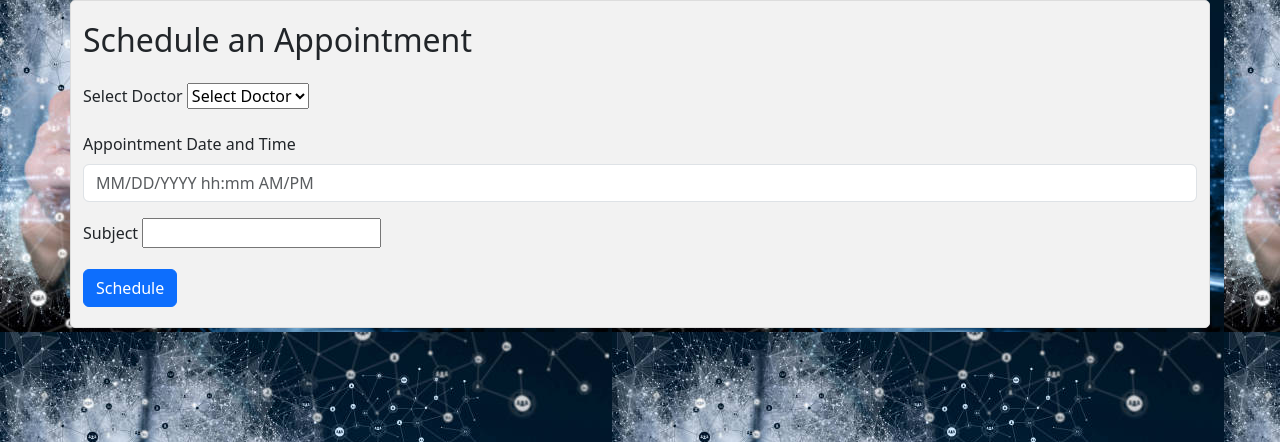
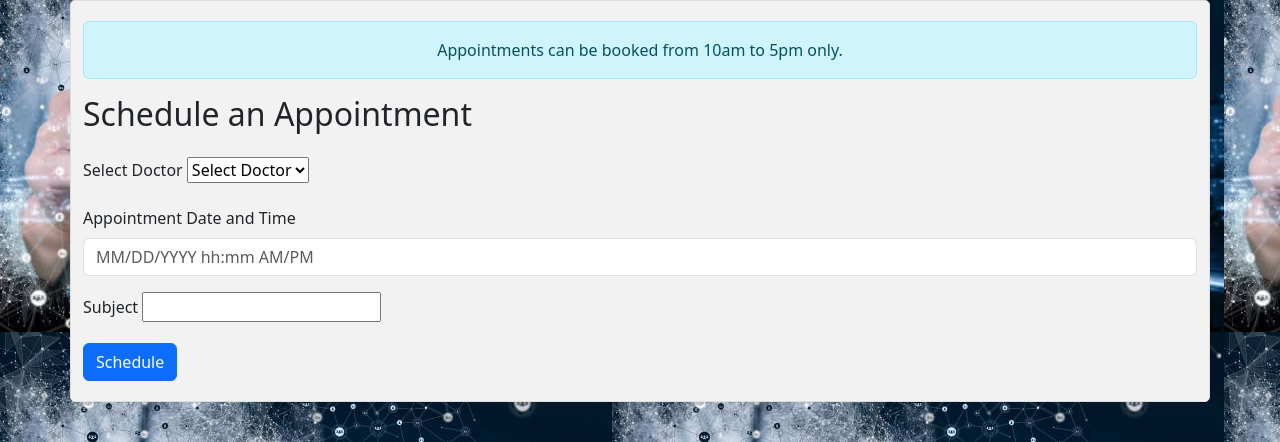
Before and after one commit to Nitss10/Patient_tracker_system, a Django app: page /patient/schedule_appointment/ in a window 1280 px wide. Shown: the part 76-518 px from the top of the page. Run offline with Django 4.2, Linux system fonts and the light colour scheme; a user stored in the database is signed in; data comes from the database, SQL or seed files in the repository; both versions use the stored data as it was after the commit.

Commit message:
Alert changes

```diff
--- a/myhealthcareportal/health/templates/base_doctor.html
+++ b/myhealthcareportal/health/templates/base_doctor.html
@@ -30,12 +30,14 @@
         window.setTimeout(function() {
             var alerts = document.querySelectorAll('.alert');
             for(var i = 0; i < alerts.length; i++) {
+                if (!alerts[i].id.includes('persistentAlert')) {
                 alerts[i].style.opacity = '0';
                 setTimeout(function(alert) {
                     alert.style.display = 'none';
                 }, 600, alerts[i]);
             }
-        }, 2000);
-    </script>
+        }
+    }, 2000);
+</script>
 </body>
 </html>
--- a/myhealthcareportal/health/templates/base_patient.html
+++ b/myhealthcareportal/health/templates/base_patient.html
@@ -76,12 +76,14 @@
         window.setTimeout(function() {
             var alerts = document.querySelectorAll('.alert');
             for(var i = 0; i < alerts.length; i++) {
+                if (!alerts[i].id.includes('persistentAlert')) {
                 alerts[i].style.opacity = '0';
                 setTimeout(function(alert) {
                     alert.style.display = 'none';
                 }, 600, alerts[i]);
             }
-        }, 2000);
+        }
+    }, 2000);
     </script>
     <script src="https://cdn.jsdelivr.net/npm/bootstrap@5.3.0/dist/js/bootstrap.bundle.min.js"></script>
 </body>
--- a/myhealthcareportal/health/templates/schedule_appointment.html
+++ b/myhealthcareportal/health/templates/schedule_appointment.html
@@ -2,6 +2,11 @@
 
 {% block content %}
 <div class="container">
+    <!-- Information window/message -->
+    <div class="alert alert-info" role="alert" id="persistentAlert">
+        Appointments can be booked from 10am to 5pm only.
+    </div>
+
     <h2 class="mb-4">Schedule an Appointment</h2>
     <form method="post" class="appointment-form">
         {% csrf_token %}
```
Also changed, not shown: myhealthcareportal/db.sqlite3, 3 other files.
